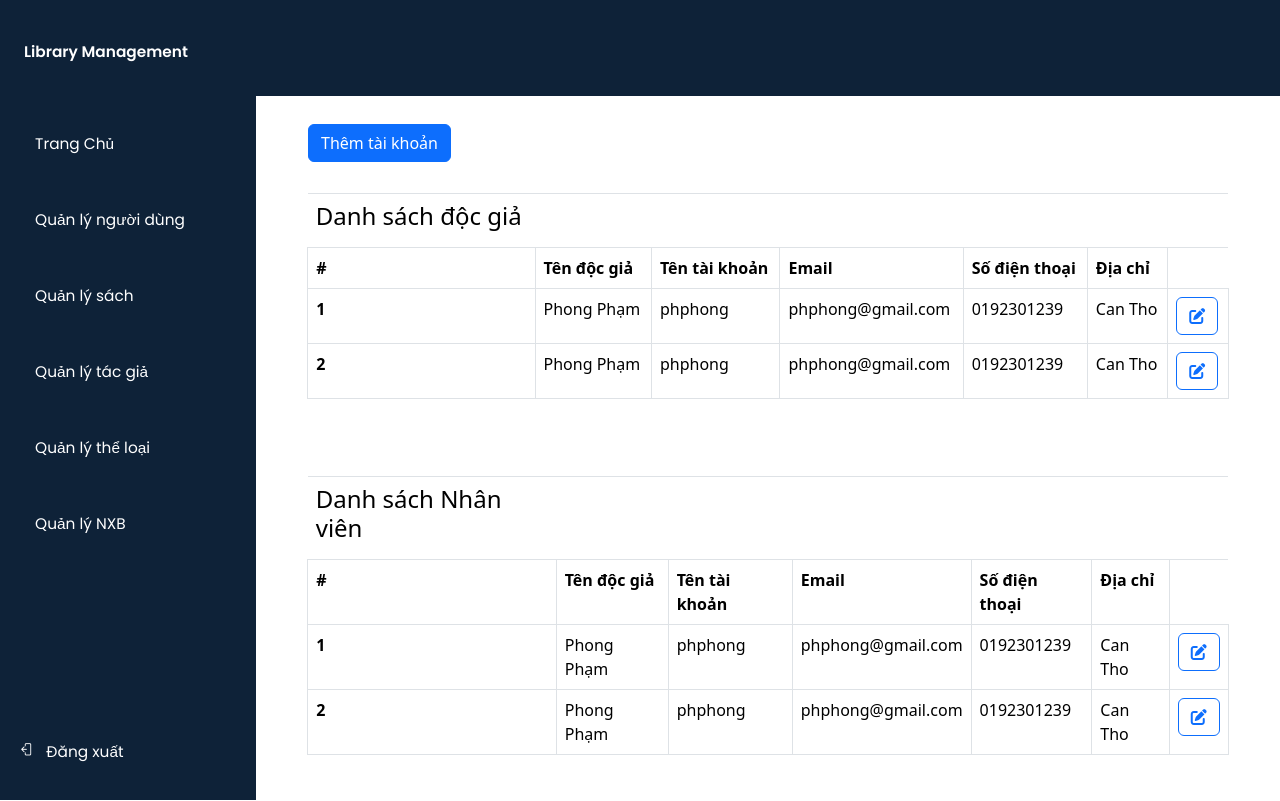
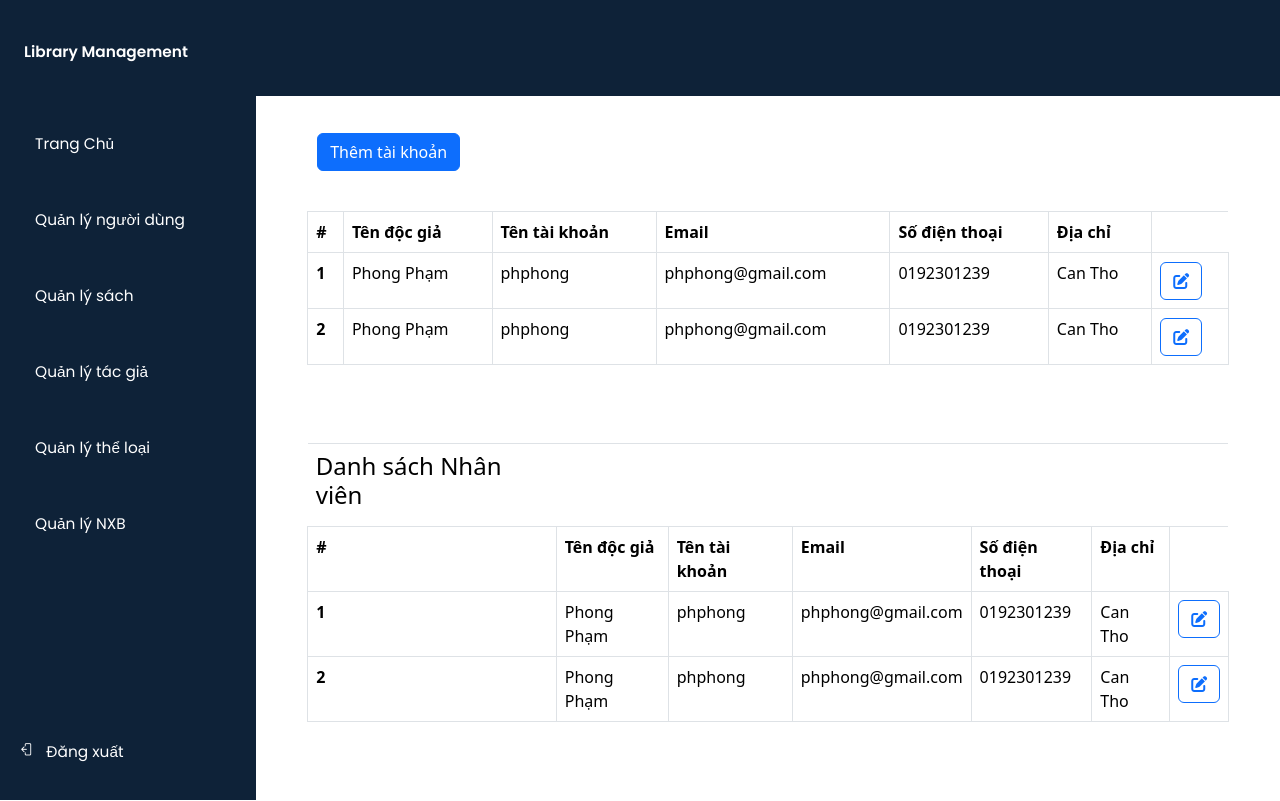
Before and after one commit to anhtan2223/LibaryManagement, a Vue app in the folder Code/Frontend/: page /test in a window 1280 px wide. Built offline with nearby package versions, Linux system fonts and the light colour scheme; some icons are missing.

Commit message:
Starting Admin Account Page

```diff
--- a/Code/Frontend/src/components/Sidebar.vue
+++ b/Code/Frontend/src/components/Sidebar.vue
@@ -1,11 +1,13 @@
 <template>
     <body class="wrapper d-flex">
         <aside id="sidebar">
+
             <div class="d-flex" id="sidebar-signature">
                 <a href="#" id="sidebar-title">
                     Library Management
                 </a>
             </div>
+
             <ul class="sidebar-nav">
                 <li class="sidebar-item">
                     <a @click="$router.push('/dashboard')" class="sidebar-link">
--- a/Code/Frontend/src/views/Admin/AdminAccount.vue
+++ b/Code/Frontend/src/views/Admin/AdminAccount.vue
@@ -8,18 +8,13 @@
 
             <div class="container">
                 <div class="action-btn">
-                    <button type="button" class="btn btn-primary">Thêm tài khoản</button>
+                    <button type="button" class="btn btn-primary" @click="add">Thêm tài khoản</button>
                 </div>
                 <!-- begin tables -->
                 <div class="row" id="dashboard-table">
                     <div class="table-responsive">
                         <table class="table table-bordered table-hover">
                             <thead>
-                                <tr>
-                                    <h4>Danh sách độc giả</h4>
-                                </tr>
-                            </thead>
-                            <tbody>
                                 <tr>
                                     <th scope="col">#</th>
                                     <th scope="col">Tên độc giả</th>
@@ -28,6 +23,8 @@
                                     <th scope="col">Số điện thoại</th>
                                     <th scope="col">Địa chỉ</th>
                                 </tr>
+                            </thead>
+                            <tbody>
                                 <tr>
                                     <th scope="row">1</th>
                                     <td>Phong Phạm</td>
@@ -35,7 +32,9 @@
                                     <td>phphong@gmail.com</td>
                                     <td>0192301239</td>
                                     <td>Can Tho</td>
-                                    <td><button type="button" class="btn btn-outline-primary"><i class="fa-solid fa-pen-to-square"></i></button></td>
+                                    <td>
+                                        <span><button type="button" class="btn btn-outline-primary" @click="edit"><i class="fa-solid fa-pen-to-square"></i></button></span>
+                                    </td>
                                 </tr>
                                 <tr>
                                     <th scope="row">2</th>
@@ -44,7 +43,9 @@
                                     <td>phphong@gmail.com</td>
                                     <td>0192301239</td>
                                     <td>Can Tho</td>
-                                    <td><button type="button" class="btn btn-outline-primary"><i class="fa-solid fa-pen-to-square"></i></button></td>
+                                    <td>
+                                        <span><button type="button" class="btn btn-outline-primary"><i class="fa-solid fa-pen-to-square"></i></button></span>
+                                    </td>
                                 </tr>
                             </tbody>
                         </table>
@@ -72,7 +73,9 @@
                                     <td>phphong@gmail.com</td>
                                     <td>0192301239</td>
                                     <td>Can Tho</td>
-                                    <td><button type="button" class="btn btn-outline-primary"><i class="fa-solid fa-pen-to-square"></i></button></td>
+                                    <td>
+                                        <span><button type="button" class="btn btn-outline-primary"><i class="fa-solid fa-pen-to-square"></i></button></span>
+                                    </td>
                                 </tr>
                                 <tr>
                                     <th scope="row">2</th>
@@ -81,7 +84,9 @@
                                     <td>phphong@gmail.com</td>
                                     <td>0192301239</td>
                                     <td>Can Tho</td>
-                                    <td><button type="button" class="btn btn-outline-primary"><i class="fa-solid fa-pen-to-square"></i></button></td>
+                                    <td>
+                                        <span><button type="button" class="btn btn-outline-primary"><i class="fa-solid fa-pen-to-square"></i></button></span>
+                                    </td>
                                 </tr>
                             </tbody>
                         </table>
@@ -123,12 +128,24 @@
 .action-btn {
     padding: 2% 4% 0% 4%;
 }
+
+button {
+    margin: 1%;
+}
 </style>
 
 <script setup>
 import Sidebar from "../../components/Sidebar.vue";
 
-function alerting(){
-    alert("ajbdahsdask")
+function add(){
+    alert("add an account")
+}
+
+function edit(){
+    alert("edit information")
+}
+
+function del(){
+    alert("delete account")
 }
 </script>
--- a/Code/Frontend/src/views/HomeView.vue
+++ b/Code/Frontend/src/views/HomeView.vue
@@ -1,5 +1,4 @@
 <script setup>
-import Sidebar from "../components/Sidebar.vue";
 import Navigation from "../components/Navigation.vue";
 </script>
 
```
